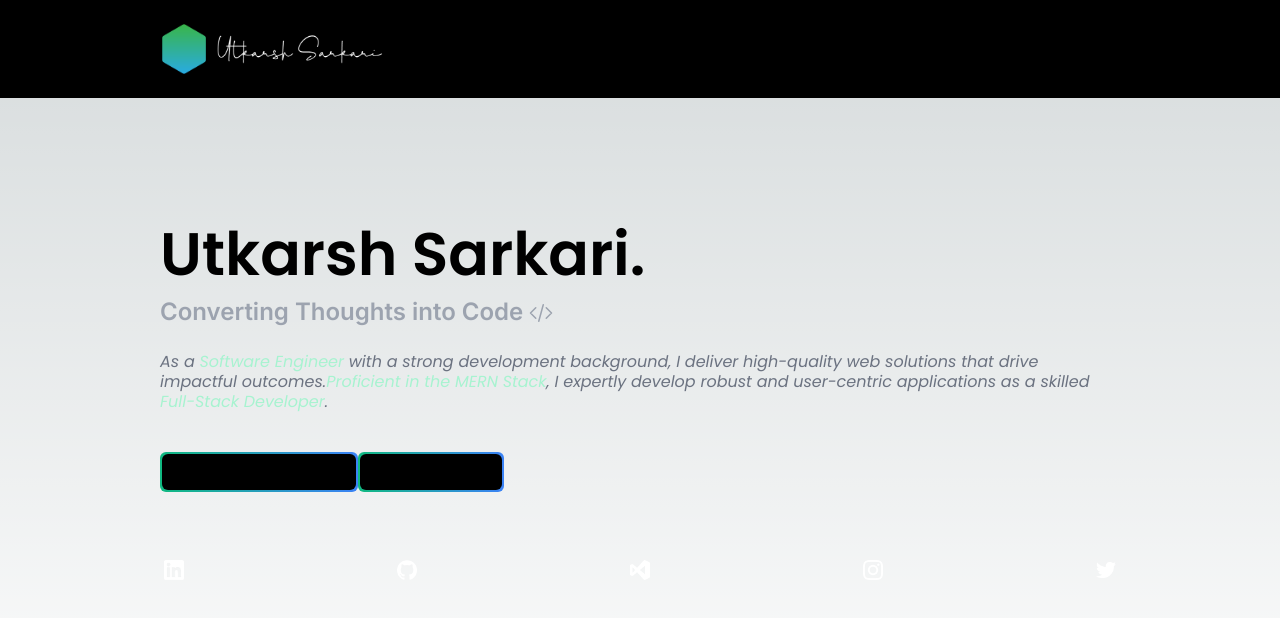
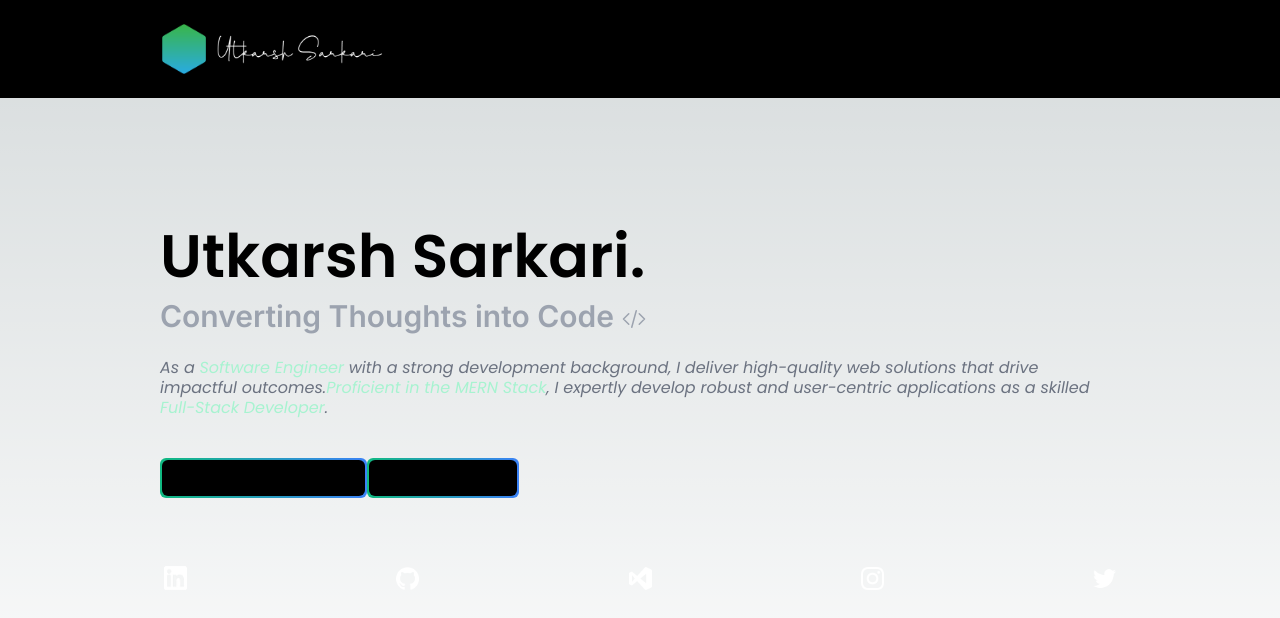
Before and after one commit to UtkarshSarkari/Portfolio, a Next.js app: page / in a window 1280 px wide. Shown: the top 618 px of the page. Built offline with nearby package versions, Linux system fonts and the light colour scheme.

Commit message:
third commit

```diff
--- a/app/page.tsx
+++ b/app/page.tsx
@@ -7,9 +7,9 @@ export default function Home() {
     <div className="w-screen h-screen flex items-center justify-center">
       <div className="w-3/4">
 
-        <span className="text-2.5xl xs:text-5xl sm:text-6xl font-mainFont font-semibold my-2 block">Utkarsh Sarkari.</span>
+        <span className="text-2.5xl xs:text-5xl sm:text-6xl font-mainFont font-semibold my-2 block mt-5">Utkarsh Sarkari.</span>
 
-        <p className="text-1.5xl xs:text-2xl text-gray-400 font-semibold my-2 xs:my-3">Converting Thoughts into Code <svg xmlns="http://www.w3.org/2000/svg" fill="none" viewBox="0 0 24 24" stroke-width="1.5" stroke="currentColor" className="w-6 h-6 inline-block">
+        <p className="text-1.5xl xs:text-2xl sm:text-3xl text-gray-400 font-semibold my-2 xs:my-3">Converting Thoughts into Code <svg xmlns="http://www.w3.org/2000/svg" fill="none" viewBox="0 0 24 24" stroke-width="1.5" stroke="currentColor" className="w-6 h-6 inline-block">
           <path stroke-linecap="round" stroke-linejoin="round" d="M17.25 6.75L22.5 12l-5.25 5.25m-10.5 0L1.5 12l5.25-5.25m7.5-3l-4.5 16.5" />
         </svg>
         </p>
@@ -19,7 +19,7 @@ export default function Home() {
 
         <div className="flex flex-wrap items-center">
 
-          <Link href="#" className="text-sm  rounded-md px-[2px] py-[2px] bg-gradient-to-r from-emerald-500 to-blue-500 font-semibold  hover:scale-[1.02] my-4">
+          <Link href="#" className="text-sm sm:text-[15px]  rounded-md px-[2px] py-[2px] bg-gradient-to-r from-emerald-500 to-blue-500 font-semibold  hover:scale-[1.02] my-4">
 
             <div className="bg-black rounded-md px-5 py-2 hover:bg-gradient-to-r hover:from-emerald-500 hover:to-blue-500 flex items-center justify-between">
               Download Resume
@@ -29,7 +29,7 @@ export default function Home() {
             </div>
           </Link>
 
-          <Link href="#" className="text-sm  rounded-md px-[2px] py-[2px] bg-gradient-to-r from-emerald-500 to-blue-500 font-semibold  hover:scale-[1.02]">
+          <Link href="#" className="text-sm sm:text-[15px]  rounded-md px-[2px] py-[2px] bg-gradient-to-r from-emerald-500 to-blue-500 font-semibold  hover:scale-[1.02]">
 
             <div className="bg-black rounded-md px-5 py-2 hover:bg-gradient-to-r hover:from-emerald-500 hover:to-blue-500 flex items-center justify-between">
               Contact Me
@@ -44,7 +44,7 @@ export default function Home() {
           {
             src.map((src) => (
               <div className="p-1 cursor-pointer">
-                <Image key={src} alt="image" height={20} width={20} src={src} />
+                <Image key={src} alt="image" height={23} width={23} src={src} />
               </div>
             ))
           }
```
